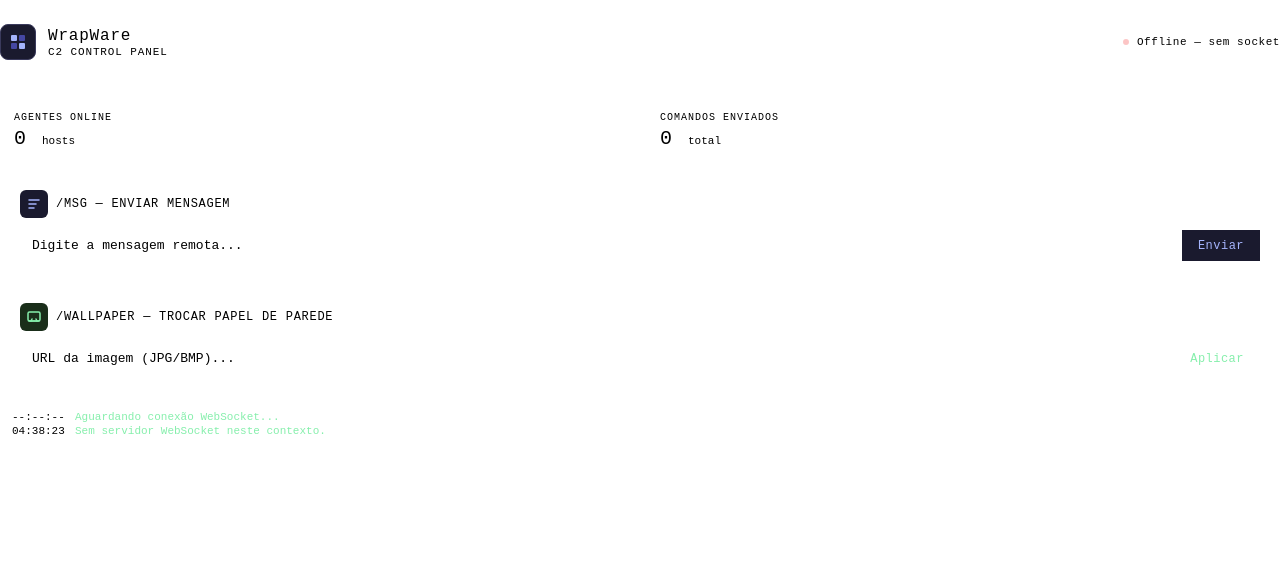
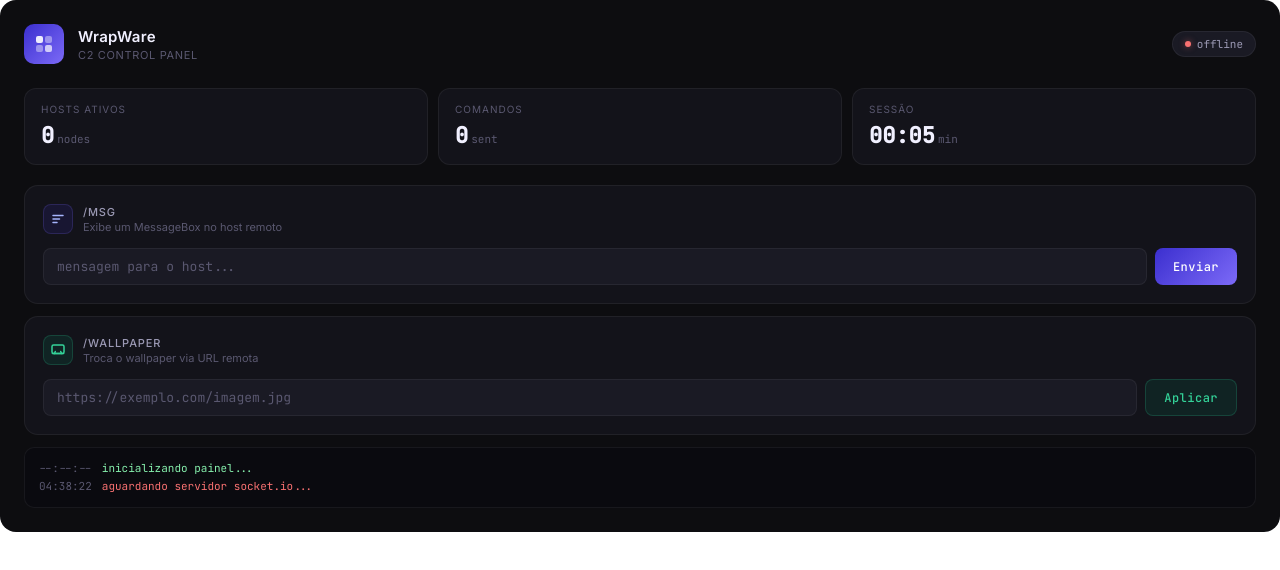
Before and after one commit to 10yearsahead/wrapware-server, a website: page index.html in a window 1280 px wide. Drawn offline with Linux system fonts and the light colour scheme.

Commit message:
Update index.html

```diff
--- a/index.html
+++ b/index.html
@@ -1,133 +1,152 @@
 
 <style>
-* { box-sizing: border-box; margin: 0; padding: 0; }
-body { font-family: var(--font-mono, monospace); }
-.panel { padding: 1.5rem 0; }
-.header { display: flex; align-items: center; gap: 12px; margin-bottom: 1.5rem; padding-bottom: 1rem; border-bottom: 0.5px solid var(--color-border-tertiary); }
-.logo { width: 36px; height: 36px; border-radius: 8px; background: #1a1a2e; display: flex; align-items: center; justify-content: center; border: 0.5px solid #3a3a5c; }
-.logo svg { width: 18px; height: 18px; }
-.title-group h1 { font-size: 16px; font-weight: 500; color: var(--color-text-primary); letter-spacing: 0.05em; }
-.title-group p { font-size: 11px; color: var(--color-text-tertiary); letter-spacing: 0.08em; text-transform: uppercase; margin-top: 1px; }
-.status-bar { display: flex; align-items: center; gap: 8px; margin-left: auto; }
-.dot { width: 6px; height: 6px; border-radius: 50%; background: #22c55e; animation: pulse 2s infinite; }
-@keyframes pulse { 0%,100%{opacity:1} 50%{opacity:0.4} }
-.status-text { font-size: 11px; color: var(--color-text-secondary); letter-spacing: 0.05em; }
-.grid { display: grid; grid-template-columns: 1fr 1fr; gap: 12px; margin-bottom: 12px; }
-.stat { background: var(--color-background-secondary); border-radius: var(--border-radius-md); padding: 12px 14px; }
-.stat-label { font-size: 10px; color: var(--color-text-tertiary); letter-spacing: 0.1em; text-transform: uppercase; margin-bottom: 4px; }
-.stat-value { font-size: 20px; font-weight: 500; color: var(--color-text-primary); }
-.stat-value span { font-size: 11px; font-weight: 400; color: var(--color-text-secondary); margin-left: 4px; }
-.card { background: var(--color-background-primary); border: 0.5px solid var(--color-border-tertiary); border-radius: var(--border-radius-lg); padding: 1rem 1.25rem; margin-bottom: 10px; }
-.card-header { display: flex; align-items: center; gap: 8px; margin-bottom: 12px; }
-.card-icon { width: 28px; height: 28px; border-radius: 6px; display: flex; align-items: center; justify-content: center; font-size: 13px; }
-.card-title { font-size: 12px; font-weight: 500; color: var(--color-text-primary); letter-spacing: 0.06em; text-transform: uppercase; }
-.row { display: flex; gap: 8px; }
-.row input { flex: 1; font-size: 13px; font-family: var(--font-mono); background: var(--color-background-secondary); border: 0.5px solid var(--color-border-tertiary); color: var(--color-text-primary); border-radius: var(--border-radius-md); padding: 8px 12px; outline: none; }
-.row input::placeholder { color: var(--color-text-tertiary); }
-.row input:focus { border-color: var(--color-border-secondary); }
-.btn { padding: 8px 16px; border-radius: var(--border-radius-md); border: 0.5px solid var(--color-border-secondary); background: transparent; color: var(--color-text-primary); font-size: 12px; font-family: var(--font-mono); cursor: pointer; white-space: nowrap; letter-spacing: 0.04em; }
-.btn:hover { background: var(--color-background-secondary); }
-.btn:active { transform: scale(0.98); }
-.btn-primary { background: #1a1a2e; color: #a5b4fc; border-color: #3a3a5c; }
-.btn-primary:hover { background: #22224a; }
-.log { background: var(--color-background-secondary); border-radius: var(--border-radius-md); padding: 10px 12px; font-size: 11px; color: var(--color-text-secondary); font-family: var(--font-mono); max-height: 90px; overflow-y: auto; margin-top: 10px; }
-.log-entry { padding: 1px 0; display: flex; gap: 8px; }
-.log-entry .ts { color: var(--color-text-tertiary); min-width: 55px; }
-.log-entry .msg { color: #86efac; }
-.log-entry .msg.cmd { color: #a5b4fc; }
+@import url('https://fonts.googleapis.com/css2?family=Inter:wght@300;400;500;600&family=JetBrains+Mono:wght@400;500&display=swap');
+*{box-sizing:border-box;margin:0;padding:0}
+:root{
+  --bg:#0d0d10;
+  --surface:#13131a;
+  --surface2:#1a1a24;
+  --surface3:#222232;
+  --border:#ffffff0f;
+  --border2:#ffffff18;
+  --accent:#7c6af7;
+  --accent2:#a78bfa;
+  --green:#34d399;
+  --red:#f87171;
+  --text1:#f1f0ff;
+  --text2:#9b99b4;
+  --text3:#5a5870;
+  --font:'Inter',sans-serif;
+  --mono:'JetBrains Mono',monospace;
+}
+.wrap{background:var(--bg);min-height:520px;padding:24px;font-family:var(--font);border-radius:16px}
+.hdr{display:flex;align-items:center;gap:14px;margin-bottom:24px}
+.logo-box{width:40px;height:40px;border-radius:10px;background:linear-gradient(135deg,#3b2fcf,#7c6af7);display:flex;align-items:center;justify-content:center;flex-shrink:0}
+.logo-box svg{width:20px;height:20px}
+.hdr-text h1{font-size:15px;font-weight:600;color:var(--text1);letter-spacing:.02em}
+.hdr-text p{font-size:11px;color:var(--text3);margin-top:2px;letter-spacing:.06em;text-transform:uppercase}
+.pill{margin-left:auto;display:flex;align-items:center;gap:6px;background:var(--surface2);border:1px solid var(--border);border-radius:99px;padding:5px 12px}
+.dot{width:6px;height:6px;border-radius:50%;background:var(--green);box-shadow:0 0 6px #34d39980}
+.dot.off{background:var(--red);box-shadow:0 0 6px #f8717180}
+.pill span{font-size:11px;color:var(--text2);font-family:var(--mono)}
+.stats{display:grid;grid-template-columns:1fr 1fr 1fr;gap:10px;margin-bottom:20px}
+.stat{background:var(--surface);border:1px solid var(--border);border-radius:12px;padding:14px 16px}
+.stat-lbl{font-size:10px;color:var(--text3);text-transform:uppercase;letter-spacing:.1em;margin-bottom:6px}
+.stat-val{font-size:22px;font-weight:600;color:var(--text1);font-family:var(--mono)}
+.stat-val small{font-size:11px;font-weight:400;color:var(--text3);margin-left:3px}
+.card{background:var(--surface);border:1px solid var(--border);border-radius:14px;padding:18px;margin-bottom:12px;transition:border-color .2s}
+.card:hover{border-color:var(--border2)}
+.card-hdr{display:flex;align-items:center;gap:10px;margin-bottom:14px}
+.icon{width:30px;height:30px;border-radius:8px;display:flex;align-items:center;justify-content:center;flex-shrink:0}
+.icon.purple{background:#3b2fcf22;border:1px solid #7c6af730}
+.icon.emerald{background:#05966922;border:1px solid #34d39930}
+.card-lbl{font-size:11px;font-weight:500;color:var(--text2);text-transform:uppercase;letter-spacing:.08em}
+.card-desc{font-size:11px;color:var(--text3);margin-top:1px}
+.input-row{display:flex;gap:8px}
+.inp{flex:1;background:var(--surface2);border:1px solid var(--border);border-radius:8px;padding:9px 13px;font-size:13px;font-family:var(--mono);color:var(--text1);outline:none;transition:border-color .2s}
+.inp::placeholder{color:var(--text3)}
+.inp:focus{border-color:#7c6af750;background:var(--surface3)}
+.btn{padding:9px 18px;border-radius:8px;font-size:12px;font-family:var(--mono);font-weight:500;cursor:pointer;border:none;transition:all .15s;white-space:nowrap;letter-spacing:.04em}
+.btn.v{background:linear-gradient(135deg,#3b2fcf,#7c6af7);color:#fff}
+.btn.v:hover{opacity:.85;transform:translateY(-1px)}
+.btn.g{background:#05966920;border:1px solid #34d39930;color:var(--green)}
+.btn.g:hover{background:#05966935;transform:translateY(-1px)}
+.btn:active{transform:scale(.97)!important}
+.terminal{background:#0a0a0f;border:1px solid var(--border);border-radius:10px;padding:12px 14px;margin-top:8px;font-family:var(--mono);font-size:11px;max-height:80px;overflow-y:auto}
+.terminal::-webkit-scrollbar{width:3px}
+.terminal::-webkit-scrollbar-track{background:transparent}
+.terminal::-webkit-scrollbar-thumb{background:var(--border2);border-radius:3px}
+.log-row{display:flex;gap:10px;line-height:1.6}
+.ts{color:var(--text3);flex-shrink:0}
+.lmsg{color:#86efac}
+.lmsg.c{color:#a5b4fc}
+.lmsg.e{color:#f87171}
 </style>
-
-<div class="panel">
-  <div class="header">
-    <div class="logo">
-      <svg viewBox="0 0 18 18" fill="none" xmlns="http://www.w3.org/2000/svg">
-        <rect x="2" y="2" width="6" height="6" rx="1" fill="#a5b4fc"/>
-        <rect x="10" y="2" width="6" height="6" rx="1" fill="#6366f1" opacity="0.6"/>
-        <rect x="2" y="10" width="6" height="6" rx="1" fill="#6366f1" opacity="0.6"/>
-        <rect x="10" y="10" width="6" height="6" rx="1" fill="#a5b4fc"/>
-      </svg>
+<div class="wrap">
+  <div class="hdr">
+    <div class="logo-box">
+      <svg viewBox="0 0 20 20" fill="none"><rect x="2" y="2" width="7" height="7" rx="2" fill="#fff" opacity=".9"/><rect x="11" y="2" width="7" height="7" rx="2" fill="#fff" opacity=".4"/><rect x="2" y="11" width="7" height="7" rx="2" fill="#fff" opacity=".4"/><rect x="11" y="11" width="7" height="7" rx="2" fill="#fff" opacity=".7"/></svg>
     </div>
-    <div class="title-group">
+    <div class="hdr-text">
       <h1>WrapWare</h1>
       <p>C2 Control Panel</p>
     </div>
-    <div class="status-bar">
-      <div class="dot" id="dot"></div>
-      <span class="status-text" id="status">Conectando...</span>
+    <div class="pill">
+      <div class="dot off" id="dot"></div>
+      <span id="status">offline</span>
     </div>
   </div>
 
-  <div class="grid">
-    <div class="stat"><div class="stat-label">Agentes online</div><div class="stat-value">0 <span>hosts</span></div></div>
-    <div class="stat"><div class="stat-label">Comandos enviados</div><div class="stat-value" id="cmdCount">0 <span>total</span></div></div>
+  <div class="stats">
+    <div class="stat"><div class="stat-lbl">Hosts ativos</div><div class="stat-val">0<small>nodes</small></div></div>
+    <div class="stat"><div class="stat-lbl">Comandos</div><div class="stat-val" id="cnt">0<small>sent</small></div></div>
+    <div class="stat"><div class="stat-lbl">Sessão</div><div class="stat-val" id="uptime">00:00<small>min</small></div></div>
   </div>
 
   <div class="card">
-    <div class="card-header">
-      <div class="card-icon" style="background:#1a1a2e;">
-        <svg width="14" height="14" viewBox="0 0 14 14" fill="none"><path d="M2 3h10M2 7h7M2 11h5" stroke="#a5b4fc" stroke-width="1.5" stroke-linecap="round"/></svg>
+    <div class="card-hdr">
+      <div class="icon purple">
+        <svg width="14" height="14" viewBox="0 0 14 14" fill="none"><path d="M2 3.5h10M2 7h6.5M2 10.5h4" stroke="#a5b4fc" stroke-width="1.5" stroke-linecap="round"/></svg>
       </div>
-      <span class="card-title">/msg — enviar mensagem</span>
+      <div>
+        <div class="card-lbl">/msg</div>
+        <div class="card-desc">Exibe um MessageBox no host remoto</div>
+      </div>
     </div>
-    <div class="row">
-      <input type="text" id="msgInput" placeholder="Digite a mensagem remota...">
-      <button class="btn btn-primary" onclick="send('/msg', 'msgInput')">Enviar</button>
+    <div class="input-row">
+      <input class="inp" id="msgInput" placeholder="mensagem para o host...">
+      <button class="btn v" onclick="dispatch('/msg','msgInput')">Enviar</button>
     </div>
   </div>
 
   <div class="card">
-    <div class="card-header">
-      <div class="card-icon" style="background:#1a2e1a;">
-        <svg width="14" height="14" viewBox="0 0 14 14" fill="none"><rect x="1" y="2" width="12" height="9" rx="1.5" stroke="#86efac" stroke-width="1.5"/><path d="M4 11l1-2M10 11l-1-2" stroke="#86efac" stroke-width="1.5" stroke-linecap="round"/><path d="M2 11h10" stroke="#86efac" stroke-width="1.5" stroke-linecap="round"/></svg>
+    <div class="card-hdr">
+      <div class="icon emerald">
+        <svg width="14" height="14" viewBox="0 0 14 14" fill="none"><rect x="1" y="2" width="12" height="8.5" rx="1.5" stroke="#34d399" stroke-width="1.5"/><path d="M3.5 10.5l.8-2M10.5 10.5l-.8-2" stroke="#34d399" stroke-width="1.5" stroke-linecap="round"/><path d="M1.5 10.5h11" stroke="#34d399" stroke-width="1.5" stroke-linecap="round"/></svg>
       </div>
-      <span class="card-title">/wallpaper — trocar papel de parede</span>
+      <div>
+        <div class="card-lbl">/wallpaper</div>
+        <div class="card-desc">Troca o wallpaper via URL remota</div>
+      </div>
     </div>
-    <div class="row">
-      <input type="text" id="wallInput" placeholder="URL da imagem (JPG/BMP)...">
-      <button class="btn" style="border-color:#166534;color:#86efac;" onclick="send('/wallpaper', 'wallInput')">Aplicar</button>
+    <div class="input-row">
+      <input class="inp" id="wallInput" placeholder="https://exemplo.com/imagem.jpg">
+      <button class="btn g" onclick="dispatch('/wallpaper','wallInput')">Aplicar</button>
     </div>
   </div>
 
-  <div class="log" id="log">
-    <div class="log-entry"><span class="ts">--:--:--</span><span class="msg">Aguardando conexão WebSocket...</span></div>
+  <div class="terminal" id="log">
+    <div class="log-row"><span class="ts">--:--:--</span><span class="lmsg">inicializando painel...</span></div>
   </div>
 </div>
 
 <script>
-let count = 0;
-const log = document.getElementById('log');
-const status = document.getElementById('status');
-const dot = document.getElementById('dot');
-const cmdCount = document.getElementById('cmdCount');
+let n=0;
+const log=document.getElementById('log');
+const statusEl=document.getElementById('status');
+const dotEl=document.getElementById('dot');
+const cntEl=document.getElementById('cnt');
+const start=Date.now();
 
-function now() {
-  const d = new Date();
-  return [d.getHours(), d.getMinutes(), d.getSeconds()].map(n => String(n).padStart(2,'0')).join(':');
-}
-function addLog(text, isCMD) {
-  const e = document.createElement('div');
-  e.className = 'log-entry';
-  e.innerHTML = `<span class="ts">${now()}</span><span class="msg${isCMD?' cmd':''}">${text}</span>`;
-  log.appendChild(e);
-  log.scrollTop = log.scrollHeight;
-}
-function send(prefix, inputId) {
-  const val = document.getElementById(inputId).value.trim();
-  if (!val) return;
-  count++;
-  cmdCount.textContent = count + ' ';
-  const span = document.createElement('span');
-  span.style.cssText = 'font-size:11px;font-weight:400;color:var(--color-text-secondary)';
-  span.textContent = 'total';
-  cmdCount.appendChild(span);
-  addLog(`${prefix} ${val}`, true);
-  document.getElementById(inputId).value = '';
-  console.log('Enviando:', prefix, val);
+function ts(){const d=new Date();return[d.getHours(),d.getMinutes(),d.getSeconds()].map(x=>String(x).padStart(2,'0')).join(':')}
+function addLog(msg,cls=''){const r=document.createElement('div');r.className='log-row';r.innerHTML=`<span class="ts">${ts()}</span><span class="lmsg ${cls}">${msg}</span>`;log.appendChild(r);log.scrollTop=log.scrollHeight}
+
+function dispatch(cmd,id){
+  const v=document.getElementById(id).value.trim();
+  if(!v)return;
+  n++;
+  cntEl.innerHTML=n+'<small>sent</small>';
+  addLog(cmd+' '+v,'c');
+  document.getElementById(id).value='';
 }
 
-setTimeout(() => {
-  status.textContent = 'Offline — sem socket';
-  dot.style.background = '#f87171';
-  addLog('Sem servidor WebSocket neste contexto.', false);
-}, 1200);
+setInterval(()=>{
+  const m=Math.floor((Date.now()-start)/60000);
+  const s=Math.floor(((Date.now()-start)%60000)/1000);
+  document.getElementById('uptime').innerHTML=`${String(m).padStart(2,'0')}:${String(s).padStart(2,'0')}<small>min</small>`;
+},1000);
+
+setTimeout(()=>{
+  addLog('aguardando servidor socket.io...','e');
+},800);
 </script>
```
